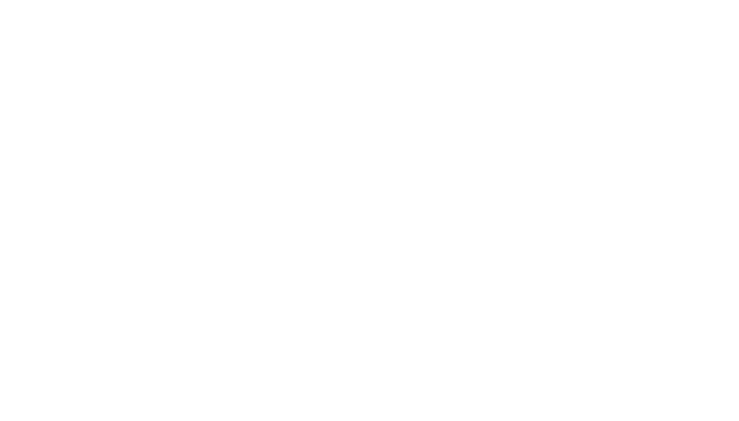
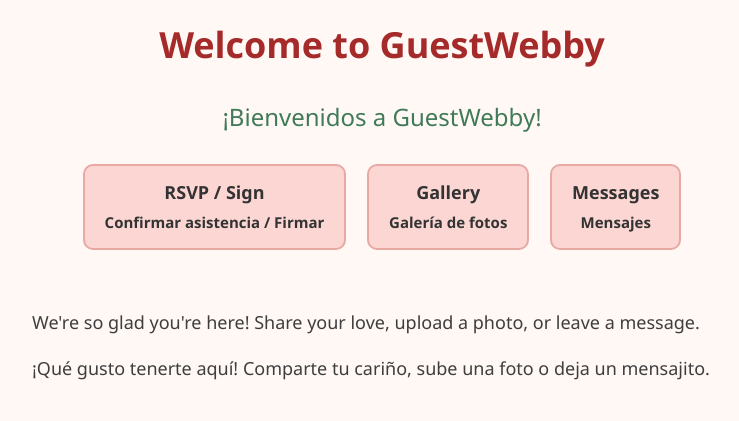
Before and after one commit to Sbarragan3/GuestWebby, a website: page index.html in a window 1280 px wide. Shown: the whole page, without its empty margins (258-997 px from the left). Drawn offline with Linux system fonts and the light colour scheme.

Commit message:
Update index.html

```diff
--- a/index.html
+++ b/index.html
@@ -1 +1,25 @@
-<!-- index.html placeholder -->
+<!DOCTYPE html>
+<html lang="en">
+<head>
+  <meta charset="UTF-8" />
+  <title>GuestWebby – Welcome / ¡Bienvenidos!</title>
+  <link rel="stylesheet" href="style.css" />
+</head>
+<body>
+  <header>
+    <h1>Welcome to GuestWebby</h1>
+    <h2>¡Bienvenidos a GuestWebby!</h2>
+    <nav>
+      <a href="rsvp.html">RSVP / Sign<br><small>Confirmar asistencia / Firmar</small></a>
+      <a href="gallery-view.html">Gallery<br><small>Galería de fotos</small></a>
+      <a href="messages.html">Messages<br><small>Mensajes</small></a>
+    </nav>
+  </header>
+  <main>
+    <section>
+      <p>We're so glad you're here! Share your love, upload a photo, or leave a message.</p>
+      <p>¡Qué gusto tenerte aquí! Comparte tu cariño, sube una foto o deja un mensajito.</p>
+    </section>
+  </main>
+</body>
+</html>
```
